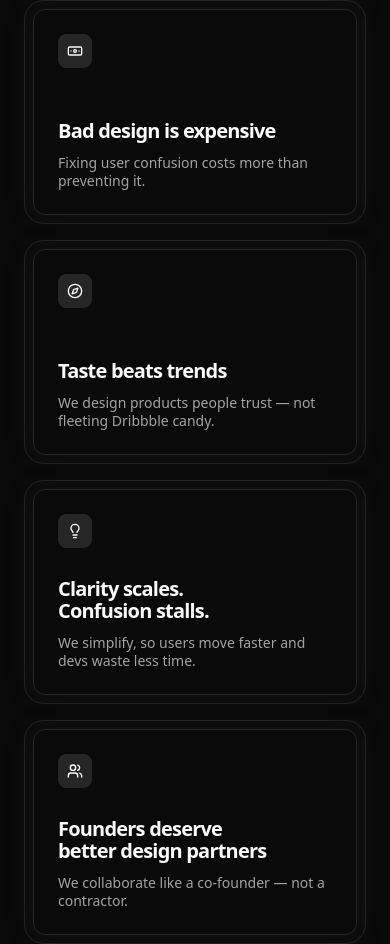
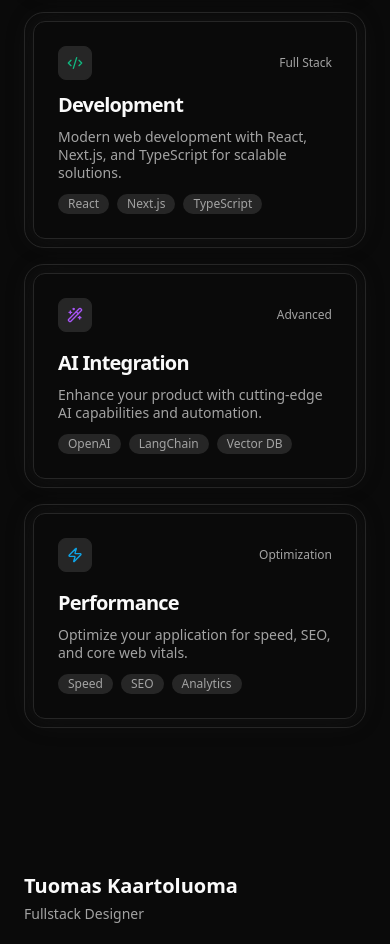
Before and after one commit to Liikemies-glitch/TGS2025, a Next.js app: page / in a window 390 px wide. Shown: the part 3129-4073 px from the top of the page. Built offline with nearby package versions, Linux system fonts and the light colour scheme.

Commit message:
fix: resolve build errors by updating tooltip imports and adding critters dependency

```diff
--- a/package.json
+++ b/package.json
@@ -18,6 +18,7 @@
     "@tabler/icons-react": "^3.33.0",
     "class-variance-authority": "^0.7.1",
     "clsx": "^2.1.1",
+    "critters": "^0.0.23",
     "framer-motion": "^12.12.2",
     "lucide-react": "^0.511.0",
     "motion": "^12.13.0",
--- a/src/app/layout.tsx
+++ b/src/app/layout.tsx
@@ -1,18 +1,13 @@
 import type { Metadata } from "next";
-import { Geist, Geist_Mono } from "next/font/google";
+import { Inter } from "next/font/google";
 import { Navigation } from "@/components/navigation";
 import { ThemeProvider } from "@/components/theme-provider";
 import { Footer } from "@/components/blocks/footer";
 import "./globals.css";
 
-const geistSans = Geist({
-  variable: "--font-geist-sans",
+const inter = Inter({
   subsets: ["latin"],
-});
-
-const geistMono = Geist_Mono({
-  variable: "--font-geist-mono",
-  subsets: ["latin"],
+  variable: "--font-sans",
 });
 
 export const metadata: Metadata = {
@@ -44,7 +39,7 @@ export default function RootLayout({
   return (
     <html lang="fi" suppressHydrationWarning>
       <body
-        className={`${geistSans.variable} ${geistMono.variable} antialiased min-h-screen flex flex-col`}
+        className={`${inter.variable} antialiased min-h-screen flex flex-col`}
         suppressHydrationWarning
       >
         <ThemeProvider>
--- a/src/components/ui/bento-grid.tsx
+++ b/src/components/ui/bento-grid.tsx
@@ -4,57 +4,65 @@ import { Box, Lock, Search, Settings, Sparkles, Wand2, Banknote, Compass, Lightb
 import { GlowingEffect } from "@/components/ui/glowing-effect";
 import { cn } from "@/lib/utils";
 
-export function BentoGrid() {
+interface BentoItem {
+    title: string;
+    meta?: string;
+    description: string;
+    icon: React.ReactNode;
+    status?: string;
+    tags?: string[];
+    colSpan?: number;
+    hasPersistentHover?: boolean;
+}
+
+interface BentoGridProps {
+    items: BentoItem[];
+}
+
+export function BentoGrid({ items }: BentoGridProps) {
     return (
         <ul className="grid grid-cols-1 grid-rows-none gap-4 md:grid-cols-12 md:grid-rows-3 lg:gap-4 xl:max-h-[34rem] xl:grid-rows-2">
-            <GridItem
-                area="md:[grid-area:1/1/2/7] xl:[grid-area:1/1/2/5]"
-                icon={<Wand2 className="h-4 w-4" />}
-                title="Design isn't polish"
-                description="We don't decorate. We solve."
-            />
-            <GridItem
-                area="md:[grid-area:1/7/2/13] xl:[grid-area:2/1/3/5]"
-                icon={<Banknote className="h-4 w-4" />}
-                title="Bad design is expensive"
-                description="Fixing user confusion costs more than preventing it."
-            />
-            <GridItem
-                area="md:[grid-area:2/1/3/7] xl:[grid-area:1/5/3/8]"
-                icon={<Compass className="h-4 w-4" />}
-                title="Taste beats trends"
-                description="We design products people trust — not fleeting Dribbble candy."
-            />
-            <GridItem
-                area="md:[grid-area:2/7/3/13] xl:[grid-area:1/8/2/13]"
-                icon={<Lightbulb className="h-4 w-4" />}
-                title="Clarity scales. Confusion stalls."
-                description="We simplify, so users move faster and devs waste less time."
-            />
-            <GridItem
-                area="md:[grid-area:3/1/4/13] xl:[grid-area:2/8/3/13]"
-                icon={<Users className="h-4 w-4" />}
-                title="Founders deserve better design partners"
-                description="We collaborate like a co-founder — not a contractor."
-            />
+            {items.map((item, index) => (
+                <GridItem
+                    key={index}
+                    area={getGridArea(index, item.colSpan)}
+                    icon={item.icon}
+                    title={item.title}
+                    description={item.description}
+                    meta={item.meta}
+                    status={item.status}
+                    tags={item.tags}
+                    hasPersistentHover={item.hasPersistentHover}
+                />
+            ))}
         </ul>
     );
 }
 
-interface GridItemProps {
+interface GridItemProps extends BentoItem {
     area: string;
-    icon: React.ReactNode;
-    title: string;
-    description: React.ReactNode;
 }
 
-const GridItem = ({ area, icon, title, description }: GridItemProps) => {
+const getGridArea = (index: number, colSpan: number = 1): string => {
+    // Default grid areas for different indices
+    const gridAreas = [
+        "md:[grid-area:1/1/2/7] xl:[grid-area:1/1/2/5]",
+        "md:[grid-area:1/7/2/13] xl:[grid-area:2/1/3/5]",
+        "md:[grid-area:2/1/3/7] xl:[grid-area:1/5/3/8]",
+        "md:[grid-area:2/7/3/13] xl:[grid-area:1/8/2/13]",
+        "md:[grid-area:3/1/4/13] xl:[grid-area:2/8/3/13]"
+    ];
+
+    return gridAreas[index] || "";
+};
+
+const GridItem = ({ area, icon, title, description, meta, status, tags, hasPersistentHover }: GridItemProps) => {
     return (
         <li className={cn("min-h-[14rem] list-none", area)}>
             <div className="relative h-full rounded-[1.25rem] border-[0.75px] border-border p-2 md:rounded-[1.5rem] md:p-3">
                 <GlowingEffect
                     spread={40}
-                    glow={true}
+                    glow={hasPersistentHover}
                     disabled={false}
                     proximity={64}
                     inactiveZone={0.01}
@@ -62,8 +70,15 @@ const GridItem = ({ area, icon, title, description }: GridItemProps) => {
                 />
                 <div className="relative flex h-full flex-col justify-between gap-6 overflow-hidden rounded-xl border-[0.75px] bg-background p-6 shadow-sm dark:shadow-[0px_0px_27px_0px_rgba(45,45,45,0.3)] md:p-6">
                     <div className="relative flex flex-1 flex-col justify-between gap-3">
-                        <div className="w-fit rounded-lg border-[0.75px] border-border bg-muted p-2">
-                            {icon}
+                        <div className="flex items-center justify-between">
+                            <div className="w-fit rounded-lg border-[0.75px] border-border bg-muted p-2">
+                                {icon}
+                            </div>
+                            {meta && (
+                                <span className="text-xs text-muted-foreground">
+                                    {meta}
+                                </span>
+                            )}
                         </div>
                         <div className="space-y-3">
                             <h3 className="pt-0.5 text-xl leading-[1.375rem] font-semibold font-sans tracking-[-0.04em] md:text-2xl md:leading-[1.875rem] text-balance text-foreground">
@@ -72,6 +87,18 @@ const GridItem = ({ area, icon, title, description }: GridItemProps) => {
                             <h2 className="[&_b]:md:font-semibold [&_strong]:md:font-semibold font-sans text-sm leading-[1.125rem] md:text-base md:leading-[1.375rem] text-muted-foreground">
                                 {description}
                             </h2>
+                            {tags && tags.length > 0 && (
+                                <div className="flex flex-wrap gap-2 mt-4">
+                                    {tags.map((tag, i) => (
+                                        <span
+                                            key={i}
+                                            className="inline-flex items-center rounded-full bg-muted px-2.5 py-0.5 text-xs font-medium text-muted-foreground"
+                                        >
+                                            {tag}
+                                        </span>
+                                    ))}
+                                </div>
+                            )}
                         </div>
                     </div>
                 </div>
--- a/src/components/ui/footer-section.tsx
+++ b/src/components/ui/footer-section.tsx
@@ -7,7 +7,7 @@ import { Label } from "@/components/ui/label"
 import { Switch } from "@/components/ui/switch"
 import { Textarea } from "@/components/ui/textarea"
 import {
-  Tooltip,
+  TooltipRoot,
   TooltipContent,
   TooltipProvider,
   TooltipTrigger,
@@ -85,7 +85,7 @@ function Footerdemo() {
             <h3 className="mb-4 text-lg font-semibold">Follow Us</h3>
             <div className="mb-6 flex space-x-4">
               <TooltipProvider>
-                <Tooltip>
+                <TooltipRoot>
                   <TooltipTrigger asChild>
                     <Button variant="outline" size="icon" className="rounded-full">
                       <Facebook className="h-4 w-4" />
@@ -95,10 +95,10 @@ function Footerdemo() {
                   <TooltipContent>
                     <p>Follow us on Facebook</p>
                   </TooltipContent>
-                </Tooltip>
+                </TooltipRoot>
               </TooltipProvider>
               <TooltipProvider>
-                <Tooltip>
+                <TooltipRoot>
                   <TooltipTrigger asChild>
                     <Button variant="outline" size="icon" className="rounded-full">
                       <Twitter className="h-4 w-4" />
@@ -108,10 +108,10 @@ function Footerdemo() {
                   <TooltipContent>
                     <p>Follow us on Twitter</p>
                   </TooltipContent>
-                </Tooltip>
+                </TooltipRoot>
               </TooltipProvider>
               <TooltipProvider>
-                <Tooltip>
+                <TooltipRoot>
                   <TooltipTrigger asChild>
                     <Button variant="outline" size="icon" className="rounded-full">
                       <Instagram className="h-4 w-4" />
@@ -121,10 +121,10 @@ function Footerdemo() {
                   <TooltipContent>
                     <p>Follow us on Instagram</p>
                   </TooltipContent>
-                </Tooltip>
+                </TooltipRoot>
               </TooltipProvider>
               <TooltipProvider>
-                <Tooltip>
+                <TooltipRoot>
                   <TooltipTrigger asChild>
                     <Button variant="outline" size="icon" className="rounded-full">
                       <Linkedin className="h-4 w-4" />
@@ -134,7 +134,7 @@ function Footerdemo() {
                   <TooltipContent>
                     <p>Connect with us on LinkedIn</p>
                   </TooltipContent>
-                </Tooltip>
+                </TooltipRoot>
               </TooltipProvider>
             </div>
             <div className="flex items-center space-x-2">
```
Also changed, not shown: 1 other file (tests, documents, lock files or other folders).
